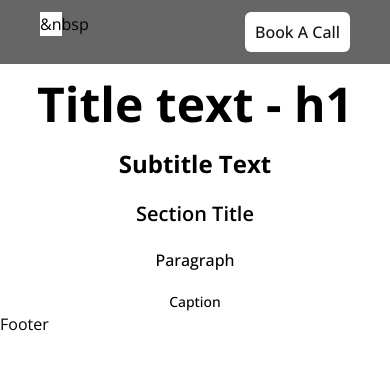
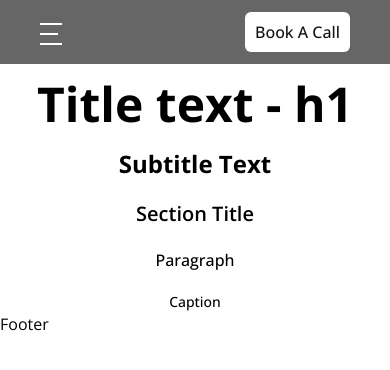
Before and after one commit to Reveill3/landing-practice, a React (Create React App) app: page /styles in a window 390 px wide. Shown: the top 370 px of the page. Built offline with nearby package versions, Linux system fonts and the light colour scheme.

Commit message:
navbar animation and menu start

```diff
--- a/src/components/CaseStudies.jsx
+++ b/src/components/CaseStudies.jsx
@@ -17,7 +17,7 @@ const CaseStudies = () => {
 
   const y = useParallax(scrollYProgress, 100);
   return (
-    <div className='relative px-100 py-40 bg-black/20' ref={ref}>
+    <div className='relative px-100 py-40 bg-black/40' ref={ref}>
     {/* Background */}
       <motion.div
         style={{ y }}
@@ -29,9 +29,9 @@ const CaseStudies = () => {
         />
       </motion.div>
       {/* Content */}
-      <section className='flex flex-col items-center justify-center w-full h-[860px] gap-10 z-0 px-[100px]'>
-        <div className='flex flex-col w-full justify-center items-center gap-20 max-w-[700px]'>
-          <div className='flex flex-col gap-20 w-full md:flex-row'>
+      <section className='flex flex-col items-center justify-center w-full h-[860px] gap-20 z-0 px-[100px]'>
+        <div className='flex h-full max-h-[600px] flex-col w-full justify-center items-center gap-10 max-w-[700px]'>
+          <div className='flex flex-col gap-10 w-full h-full md:flex-row'>
               <Card1
                 image='https://res.cloudinary.com/dgplbptdj/image/upload/v1674703502/Round%20Table/Case1_eujhmc.png'
                 subTitle='Case 1'
@@ -45,7 +45,7 @@ const CaseStudies = () => {
             Lorem ipsum dolor sit amet, consectetur adipiscing elit, sed do eiusmod tempor incididunt ut labore et dolore magna aliqua. Varius duis at consectetur lorem. Curabitur gravida arcu ac tortor dignissim convallis aenean. Egestas maecenas pharetra convallis posuere. Est ullamcorper eget nulla facilisi etiam dignissim diam quis.
             </p>
           </div>
-          <div className='flex flex-col flex-col-reverse md:flex md:flex-row gap-20 w-full'>
+          <div className='flex flex-col flex-col-reverse md:flex md:flex-row gap-10 w-full h-full'>
             <p className='flex text-white caption items-center text-center max-w-[100%] md:max-w-[50%]'>
             Lorem ipsum dolor sit amet, consectetur adipiscing elit, sed do eiusmod tempor incididunt ut labore et dolore magna aliqua. Varius duis at consectetur lorem. Curabitur gravida arcu ac tortor dignissim convallis aenean. Egestas maecenas pharetra convallis posuere. Est ullamcorper eget nulla facilisi etiam dignissim diam quis.
             </p>
--- /dev/null
+++ b/src/components/HamburgerMenu.jsx
@@ -0,0 +1,35 @@
+import { motion } from 'framer-motion'
+import React from 'react'
+
+const HamburgerMenu = () => {
+  return (
+    <div className='h-[400px] w-full fixed top-[64px] bg-black/40 z-10 pt-[20px]'>
+        <div className="flex flex-col max-w-[360px] bg-black/20 mx-auto rounded-lg px-5">
+        <motion.div whileTap={{
+            x: 10,
+            opacity: 0.5
+        }} className="flex flex-col justify-between w-full h-[50px]">
+            <p href="/" className="flex items-center text-white w-full h-full">Home</p>
+            <div className='w-full h-[2px] bg-white/40'></div>
+        </motion.div>
+        <motion.div whileTap={{
+            x: 10,
+            opacity: 0.5
+        }} className="flex flex-col justify-between w-full h-[50px]">
+            <p href="/" className="flex items-center text-white w-full h-full">Newsletter</p>
+            <div className='w-full h-[2px] bg-white/40'></div>
+        </motion.div>
+        <motion.div whileTap={{
+            x: 10,
+            opacity: 0.5
+        }} className="flex flex-col justify-between w-full h-[50px]">
+            <p href="/" className="flex items-center text-white w-full h-full">About</p>
+            <div className='w-full h-[2px] bg-white/40'></div>
+        </motion.div>
+
+        </div>
+    </div>
+  )
+}
+
+export default HamburgerMenu
--- a/src/components/NavBar.jsx
+++ b/src/components/NavBar.jsx
@@ -1,11 +1,40 @@
 import React from 'react';
 import { motion } from 'framer-motion';
 import Button1 from './Button1';
+import HamburgerMenu from './HamburgerMenu';
+
+const variants = {
+  rotate1: {
+    rotate: 45,
+    y: 8
+  },
+  rotate2: {
+    rotate: -45,
+    y: -12
+  },
+  middleRotate: {
+    rotate: 45,
+    y: -3,
+    x: 1,
+    opacity: 0
+  },
+  base: {
+    rotate: 0
+  }
+}
+
 
 const NavBar = () => {
+  const [isOpen, setIsOpen] = React.useState(false);
+
+  const handleClick = () => {
+    setIsOpen(!isOpen)
+  }
   return (
+    <>
+
     <div className='fixed top-0 left-0 w-full flex bg-black/60 h-16 backdrop-blur-md py-3 px-[40px]  justify-between z-10'>
-      <div className='hidden p-4 text-black items-center w-1/10 md:flex'>
+      <div className='hidden p-4 text-black items-center w-1/10 md:flex cursor-pointer'>
         <img
           width='125px'
           height='125px'
@@ -13,10 +42,18 @@ const NavBar = () => {
           className='rounded-full'
         />
       </div>
-      <div className="w-[44px] h-[44px]">
-        <div className="w-[22px] h-2px bg-white content-none">&nbsp</div>
+      <div onClick={handleClick} className="flex flex-col gap-2 w-[44px] h-[44px] justify-center md:hidden">
+        <motion.div variants={variants} animate={
+          isOpen ? 'rotate1': 'base'
+        }    className="w-[22px] h-[2px] bg-white"></motion.div>
+        <motion.div variants={variants} animate={
+          isOpen ? 'middleRotate': 'base'
+        } className="w-[18px] h-[2px] bg-white"></motion.div>
+        <motion.div variants={variants} animate={
+          isOpen ? 'rotate2': 'base'
+        } className="w-[22px] h-[2px] bg-white"></motion.div>
       </div>
-      <div className='hidden  w-3/5 decoration-none items-center text-black justify-between md:flex'>
+      <div className='hidden max-w-3/5 gap-20 decoration-none items-center text-black justify-between md:flex'>
           <motion.a
             className='p-3 rounded-md border-transparent w-[100px] text-center text-white'
             href='/'
@@ -25,7 +62,7 @@ const NavBar = () => {
               border: '1px solid rgba(255, 255, 255, 0.4)',
               transition: { duration: 0.4, ease: 'easeIn' },
             }}
-          >Home</motion.a>
+          >Newsletter</motion.a>
           <motion.a
             className='p-3 rounded-md border-transparent w-[100px] text-center text-white'
             href='/'
@@ -35,18 +72,12 @@ const NavBar = () => {
               transition: { duration: 0.4, ease: 'easeIn' },
             }}
           >About</motion.a>
-          <motion.a
-            className='p-3 rounded-md border-transparent w-[100px] text-center text-white'
-            href='/'
-            whileHover={{
-              'background-color': 'rgba(0, 0, 0, 0.2)',
-              border: '1px solid rgba(255, 255, 255, 0.4)',
-              transition: { duration: 0.4, ease: 'easeIn' },
-            }}
-          >Projects</motion.a>
       </div>
       <Button1 />
     </div>
+    {isOpen && <HamburgerMenu />}
+    </>
+
   );
 };
 
```
